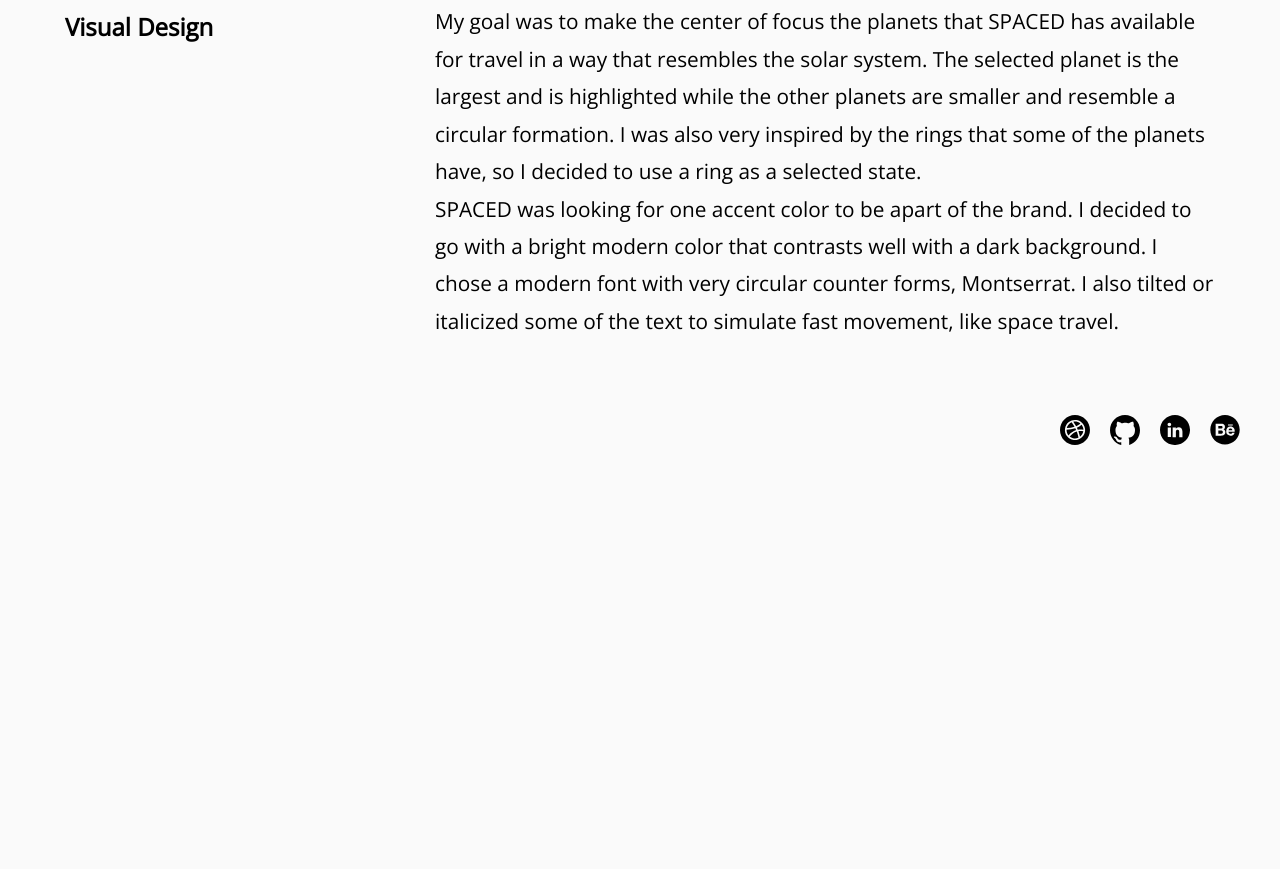
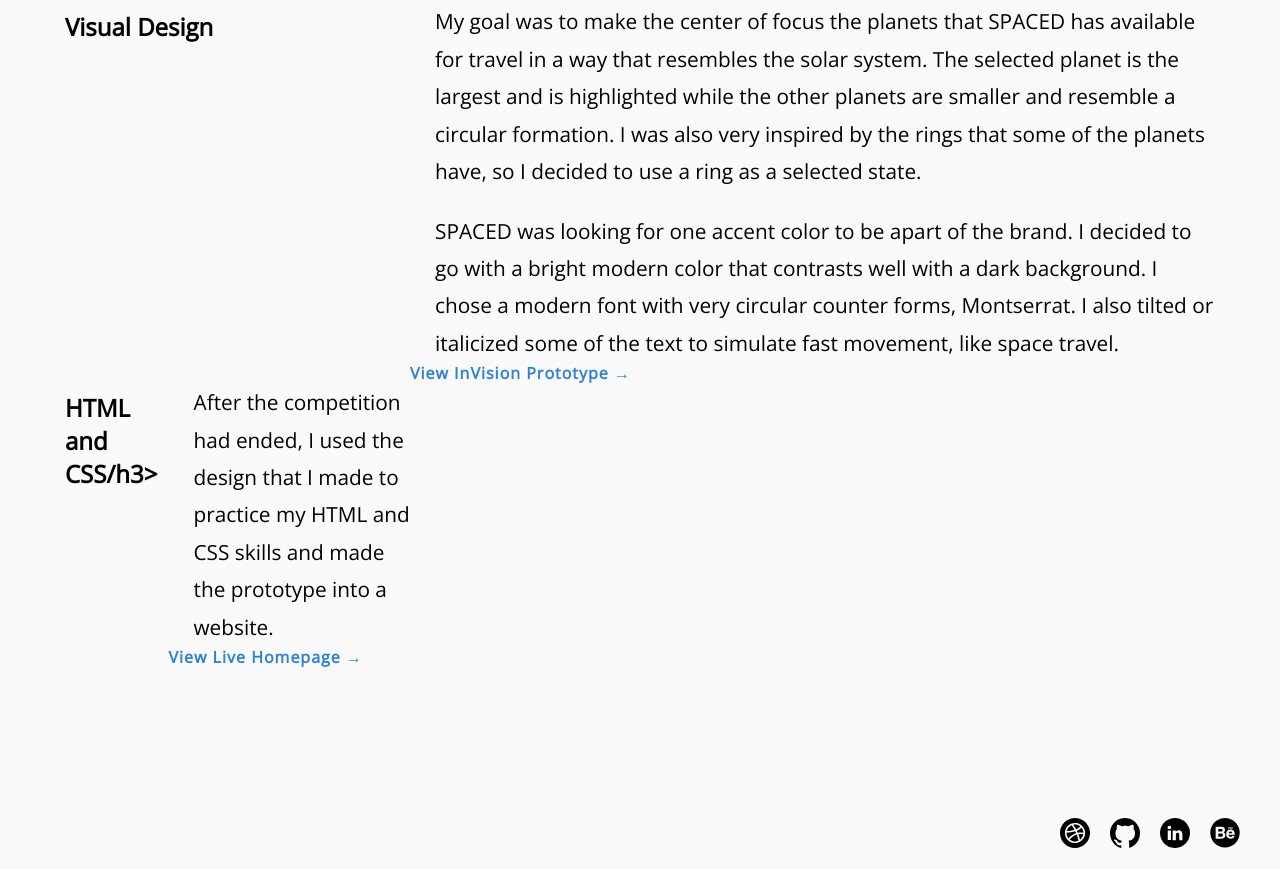
Before and after one commit to vlandguth/v2valdoes.work, a plain HTML site: page spaced.html in a window 1280 px wide. Shown: the part 1968-2837 px from the top of the page. Before the commit the page ends 2434 px from the top, so only its background shows below. Drawn offline with nearby package versions, Linux system fonts and the light colour scheme.

Commit message:
spaced process v1 finished

```diff
--- a/spaced.html
+++ b/spaced.html
@@ -69,16 +69,33 @@
             </div>
             <div>
                 <p>My goal was to make the center of focus the planets that SPACED has available for travel in a way
-                    that resembles the solar system. The selected planet is the largest and is highlighted while the other
+                    that resembles the solar system. The selected planet is the largest and is highlighted while the
+                    other
                     planets are smaller and resemble a circular formation. I was also very inspired by the rings that
                     some of the planets have, so I decided to use a ring as a selected state.</p>
-
+                <br>
                 <p>SPACED was looking for one accent color to be apart of the brand. I decided to go with a bright
                     modern color that contrasts well with a dark background. I chose a modern font with very circular
                     counter forms, Montserrat. I also tilted or italicized some of the text to simulate fast movement,
                     like space travel.</p>
+                <a href="https://projects.invisionapp.com/share/T8KWVWJZ29K#/screens">
+                    <div class="btn">View InVision Prototype →</div>
+                </a>
 
             </div>
+
+            <section class="copy">
+                <div>
+                    <h3>HTML and CSS/h3>
+                </div>
+                <div>
+                    <p>After the competition had ended, I used the design that I made to practice my HTML and CSS skills
+                        and made the prototype into a website. </p>
+                        <a href="https://vlandguth.github.io/spaced/">
+                            <div class="btn">View Live Homepage →</div>
+                        </a>
+                </div>
+            </section>
         </section>
     </main>
 
```
